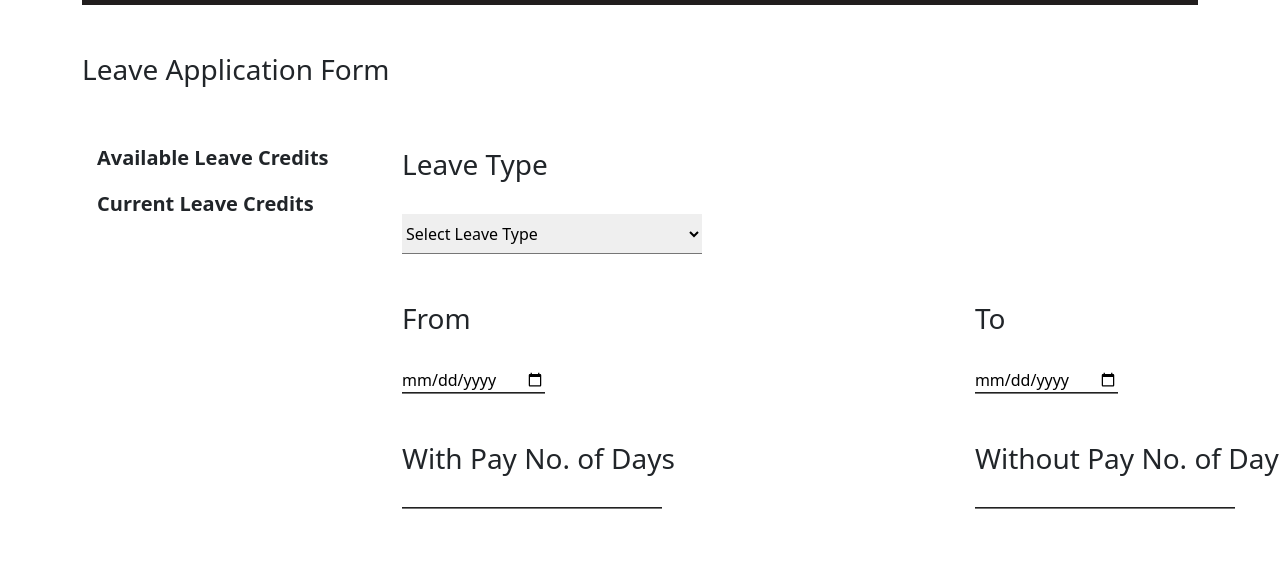
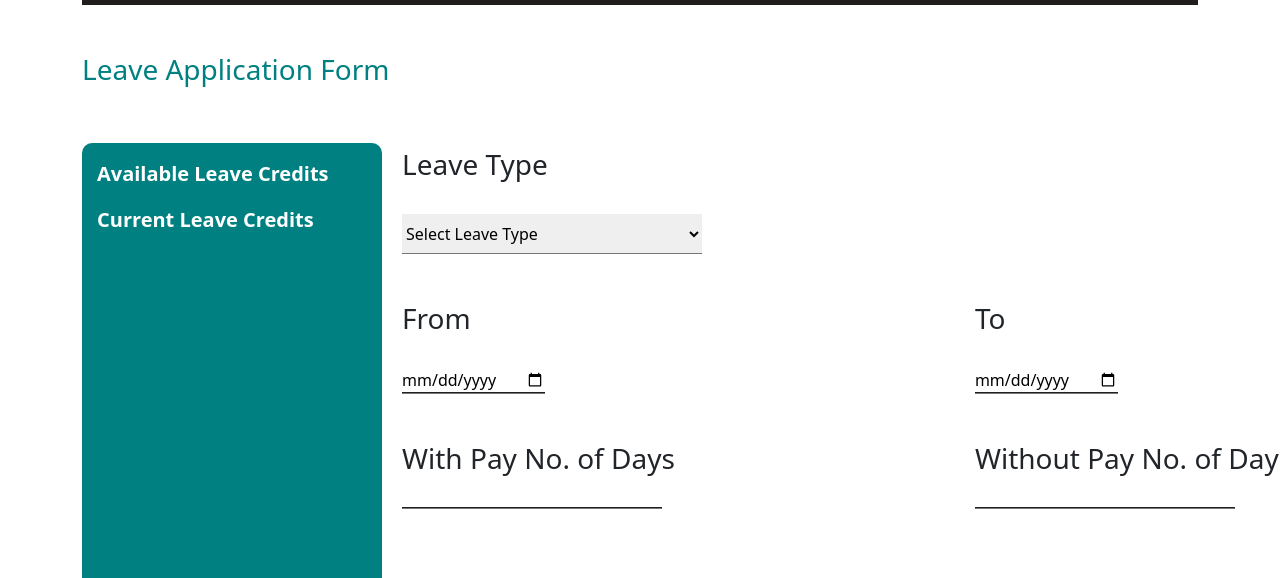
Before and after one commit to neilkit03/hourglass-hr, a plain HTML site: page leave.html in a window 1280 px wide. Shown: the part 145-723 px from the top of the page. Drawn offline with nearby package versions, Linux system fonts and the light colour scheme.

Commit message:
updates leave app form

```diff
--- a/css/styles.css
+++ b/css/styles.css
@@ -113,11 +113,18 @@ a.nav-link {
 
 /* leave Form */
 
+.row {
+  color: teal;
+}
+
 .infoBox-sub1 {
   width: 300px;
   font-size: 20px;
   margin-right: 10px;
   padding-left: 15px;
+  background-color: teal;
+  border-radius: 10px;
+  color: white;
 }
 
 .infoBox-sub2 {
--- a/leave.html
+++ b/leave.html
@@ -127,9 +127,11 @@
           <h3>Leave Application Form</h3>
         </div>
         <div class="infoBox d-inline-flex">
-          <div class="infoBox-sub1">
-            <p><strong>Available Leave Credits</strong></p>
-            <p><strong>Current Leave Credits</strong></p>
+          <div class="infoBox-sub1 pt-3">
+            <div>
+              <p><strong>Available Leave Credits</strong></p>
+              <p><strong>Current Leave Credits</strong></p>
+            </div>
           </div>
           <div class="infoBox-sub2">
             <h3>Leave Type</h3>
```
